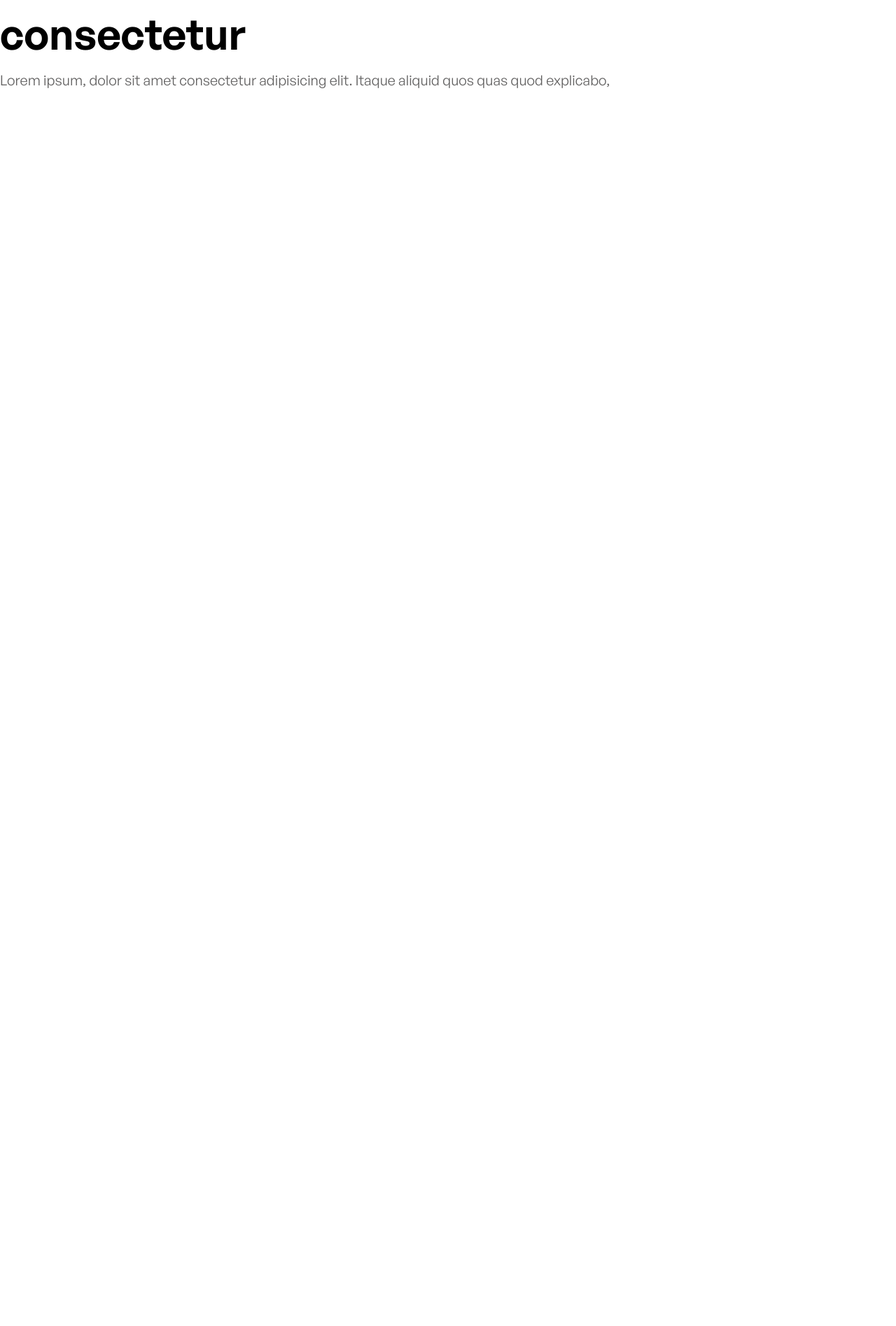
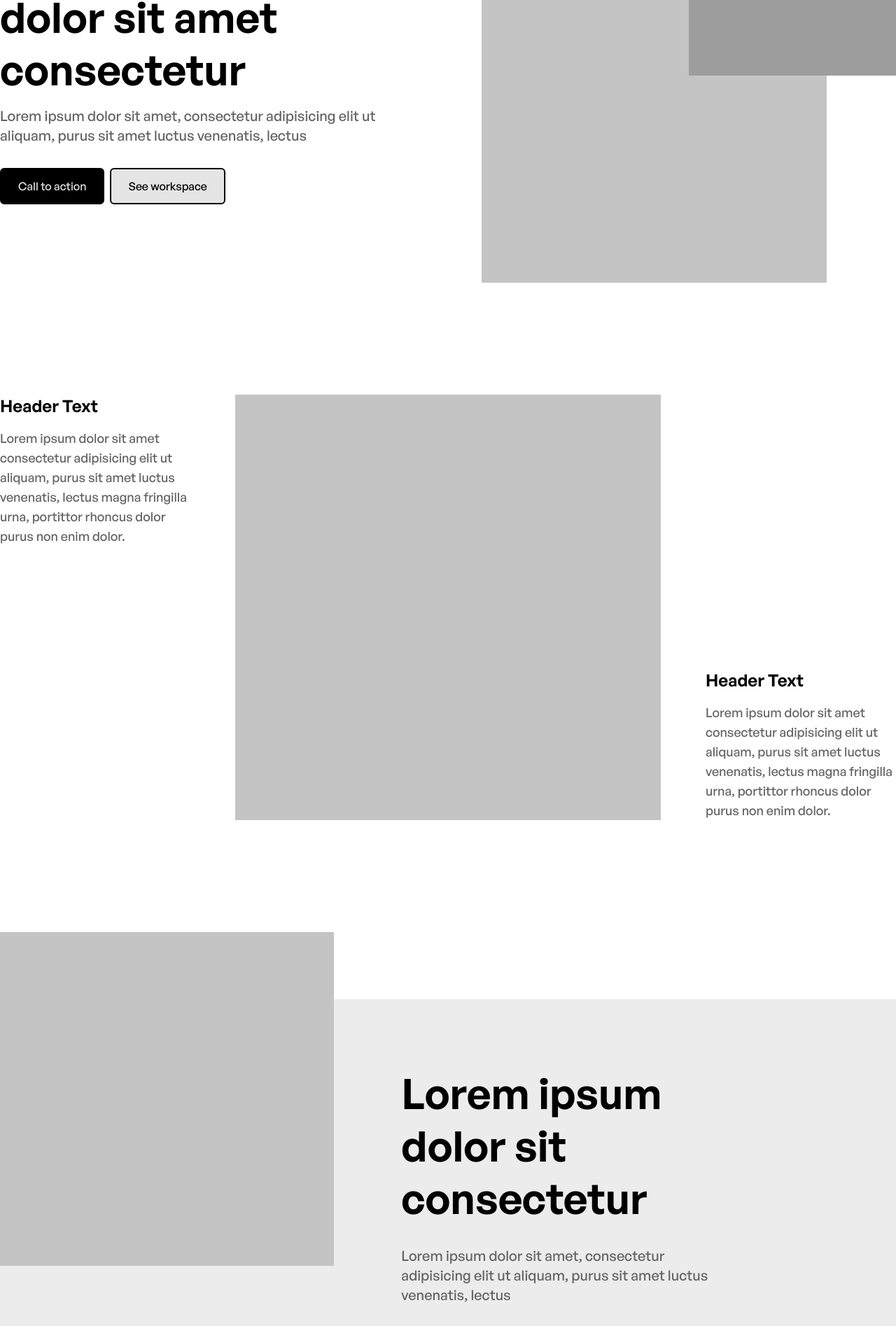
Before and after one commit to aj-abad/outliant-assessment, a Nuxt app: page / in a window 1280 px wide. Shown: the part 384-2279 px from the top of the page at 70% size. Before the commit the page ends 800 px from the top, so only its background shows below. Built offline with nearby package versions, Linux system fonts and the light colour scheme.

Commit message:
Added initial index page

```diff
--- a/pages/index.vue
+++ b/pages/index.vue
@@ -1,16 +1,73 @@
 <template>
   <div>
-    <header class="container py-32">
+    <main class="container py-20 grid grid-cols-12 gap-24">
+      <div class="col-span-6 pt-[16.67%]">
         <h1 class="font-semibold text-6xl leading-tight mb-4">
           Lorem ipsum <br />
           dolor sit amet <br />
           consectetur
         </h1>
-      <p role="doc-subtitle" class="text-xl text-low-emphasis">
-        Lorem ipsum, dolor sit amet consectetur adipisicing elit. Itaque aliquid quos quas quod
-        explicabo,
+        <p role="doc-subtitle" class="text-xl font-medium text-low-emphasis mb-8">
+          Lorem ipsum dolor sit amet, consectetur adipisicing elit ut aliquam, purus sit amet luctus
+          venenatis, lectus
         </p>
-    </header>
+        <div class="flex gap-2">
+          <UIButton variant="primary" type="button"> Call to action </UIButton>
+          <UIButton variant="outlined" type="button"> See workspace </UIButton>
+        </div>
+      </div>
+      <div class="col-span-6">
+        <div class="w-full aspect-[1/1] relative" role="presentation">
+          <div class="absolute w-5/6 aspect-[1/1] bottom-0 left-0 bg-img-1"></div>
+          <div class="absolute w-3/6 aspect-[1/1] top-0 right-0 bg-img-2"></div>
+        </div>
+      </div>
+    </main>
+
+    <section class="container grid grid-cols-12 gap-16 py-20">
+      <div class="col-span-3">
+        <h2 class="text-2xl font-semibold mb-4">Header Text</h2>
+        <p class="text-low-emphasis text-lg font-medium">
+          Lorem ipsum dolor sit amet consectetur adipisicing elit ut aliquam, purus sit amet luctus
+          venenatis, lectus magna fringilla urna, portittor rhoncus dolor purus non enim dolor.
+        </p>
+      </div>
+      <div class="col-span-6">
+        <div class="w-full aspect-[1/1] bg-img-1" role="presentation"></div>
+      </div>
+      <div class="col-span-3 flex items-end">
+        <div>
+          <h2 class="text-2xl font-semibold mb-4">Header Text</h2>
+          <p class="text-low-emphasis text-lg font-medium">
+            Lorem ipsum dolor sit amet consectetur adipisicing elit ut aliquam, purus sit amet
+            luctus venenatis, lectus magna fringilla urna, portittor rhoncus dolor purus non enim
+            dolor.
+          </p>
+        </div>
+      </div>
+    </section>
+
+    <div class="pt-20" style="--inset-margin: 6rem">
+      <section class="bg-secondary pb-20" style="box-shadow: inset 0 var(--inset-margin) white">
+        <div class="container grid grid-cols-12 gap-24">
+          <div class="col-span-5">
+            <div class="w-full aspect-[1/1] bg-img-1" role="presentation"></div>
+          </div>
+          <div class="col-span-5" style="padding-top: var(--inset-margin)">
+            <div class="pt-24">
+              <h1 class="text-6xl font-semibold leading-tight mb-8">
+                Lorem ipsum dolor sit consectetur
+              </h1>
+              <p role="doc-subtitle" class="text-xl font-medium text-low-emphasis mb-8">
+                Lorem ipsum dolor sit amet, consectetur adipisicing elit ut aliquam, purus sit amet
+                luctus venenatis, lectus
+              </p>
+              <UIButton variant="primary" type="button"> Call to action </UIButton>
+            </div>
+          </div>
+        </div>
+      </section>
+    </div>
   </div>
 </template>
 
```
Lines whose indentation alone changed are shown as unchanged.
